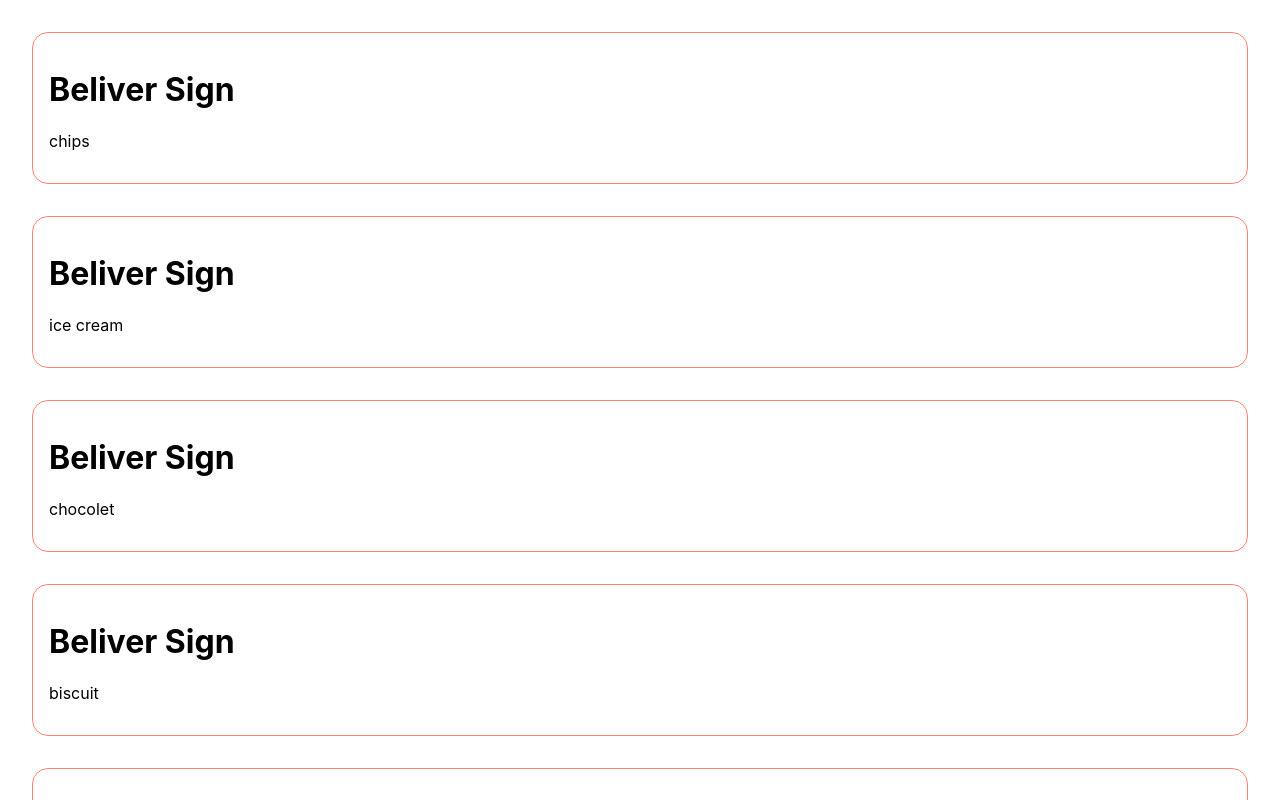
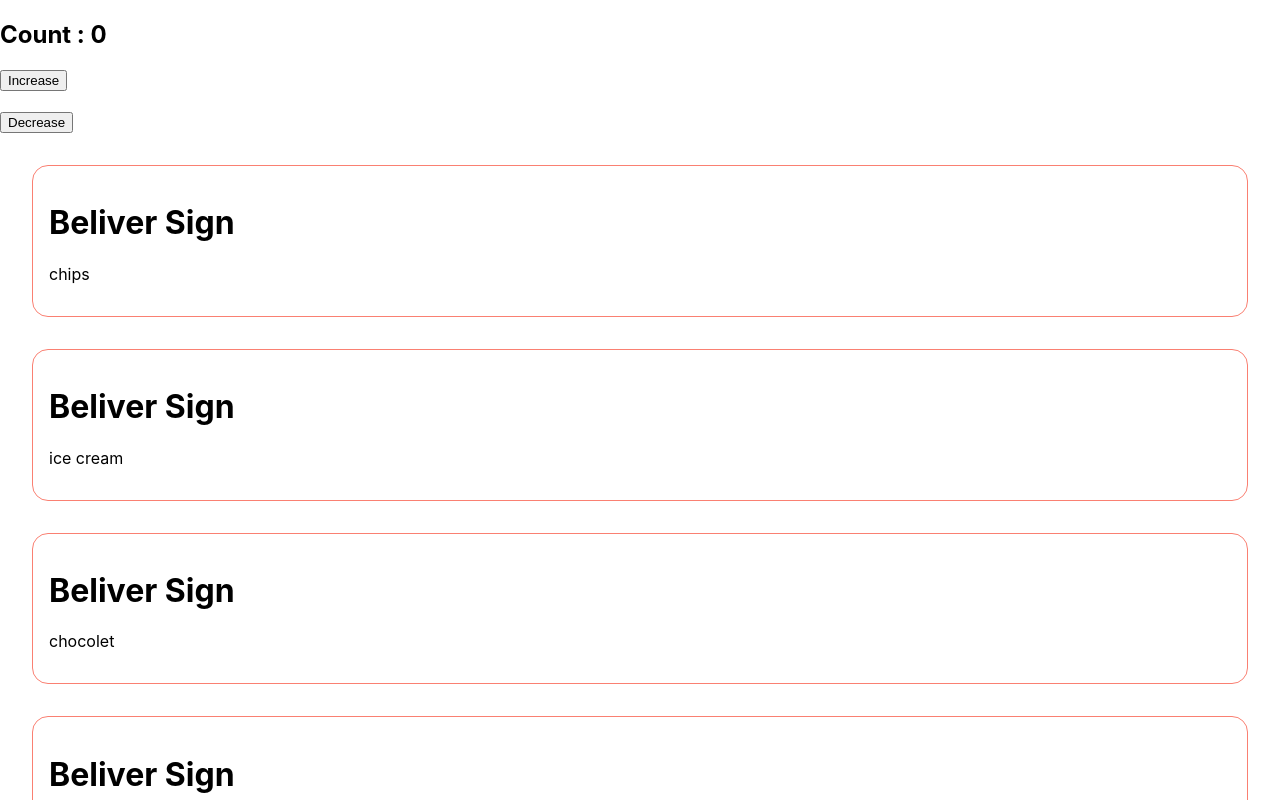
Before and after one commit to ruhulamin111/react-basic, a React (Create React App) app: page / in a window 1280 px wide. Shown: the top 800 px of the page. Built offline with nearby package versions, Linux system fonts and the light colour scheme.

Commit message:
show count result

```diff
--- a/src/App.js
+++ b/src/App.js
@@ -12,15 +12,12 @@ function App() {
     { name: 'shahen shah', age: 29 },
     { name: 'niyamot ullah', age: 38 }
   ];
-  // state
-  const [count, setCount] = useState(0);
-  const increase = () => setCount(count + 1);
-  const decrease = () => setCount(count - 1);
 
   return (
     <div>
 
-
+      {/* counter show  */}
+      <Count></Count>
 
       {/* product show  */}
       {
@@ -44,19 +41,26 @@ function App() {
 
 // counter component
 function Count() {
+  // state
+  const [count, setCount] = useState(0);
+  const increase = () => setCount(count + 1);
+  const decrease = () => setCount(count - 1);
+
 
   return (
     <div>
-      <h2>Count : { }</h2>
-      <button>Increase</button>
+      <h2>Count : {count}</h2>
+      <button onClick={increase}>Increase</button>
       <br />
-      <button>Decrease</button>
+      <br />
+      <button onClick={decrease}>Decrease</button>
     </div>
   )
 }
 
 // class seven component
 function Seven(props) {
+
   return (
     <div className='school'>
       <h2>Name: {props.name} </h2>
```
